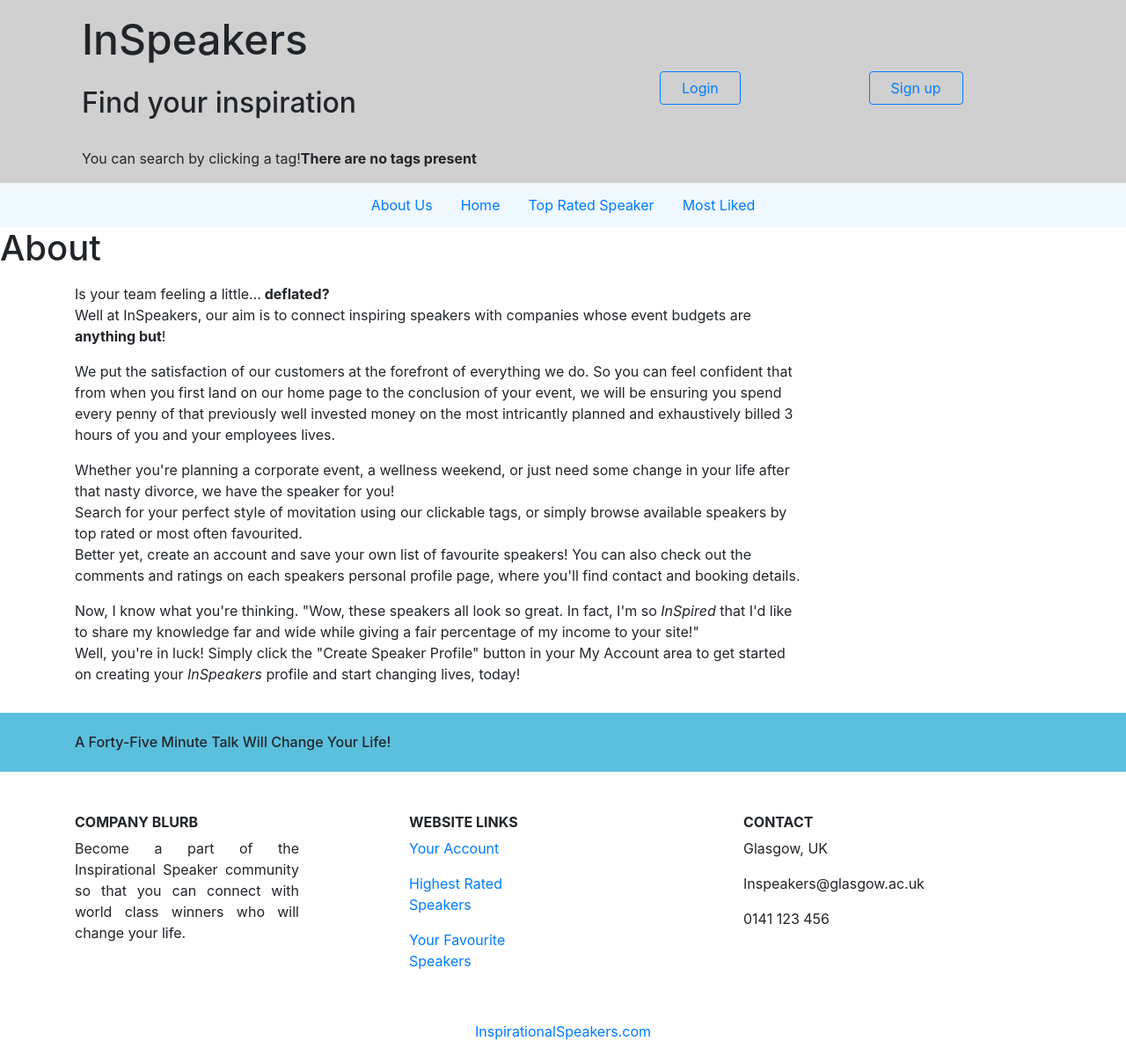
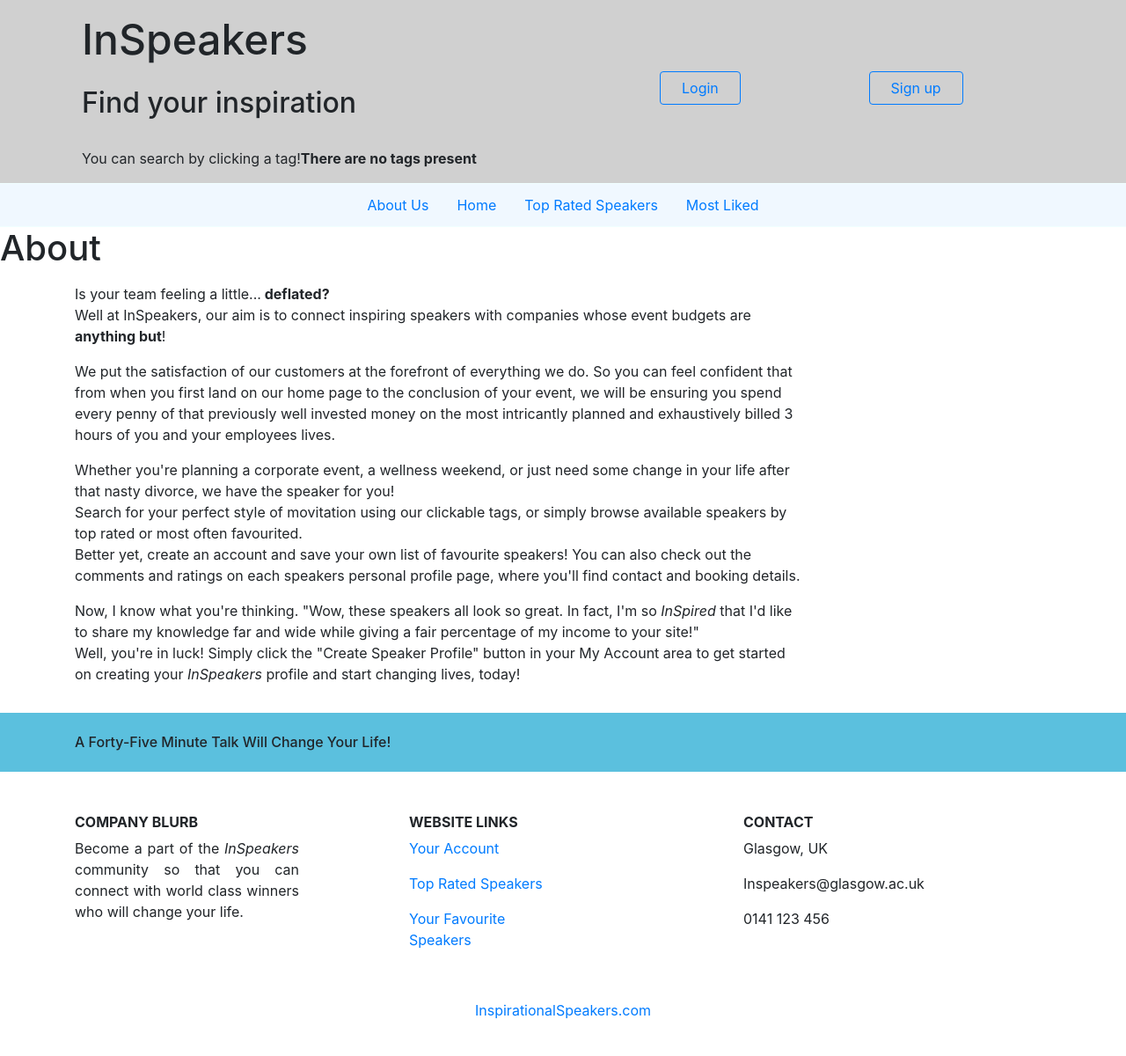
Before and after one commit to KateHickey26/PIMB, a Django app: page /inspeakers/about/ in a window 1280 px wide. Shown: the whole page at 88% size. After the commit the page ends 1158 px from the top, so only its background shows below. Run offline with Django 3.2, Linux system fonts and the light colour scheme; data that the repository does not hold is empty; some libraries are stand-ins or nearby versions.

Commit message:
wording edits

```diff
--- a/templates/inspeakers/base.html
+++ b/templates/inspeakers/base.html
@@ -77,7 +77,7 @@
                 <a class="nav-link" href="{% url 'inspeakers:home'%}">Home</a>
                 </li>
                 <li class="nav-item">
-                <a class="nav-link" href="{% url 'inspeakers:rate'%}">Top Rated Speaker</a>
+                <a class="nav-link" href="{% url 'inspeakers:rate'%}">Top Rated Speakers</a>
                 </li>
                 <li class="nav-item">
                 <a class="nav-link" href="{% url 'inspeakers:fav' %}">Most Liked</a>
@@ -107,7 +107,7 @@
         <div class="row mt-3 dark-grey-text">
             <div class="col-md-3 col-lg-4 col-xl-3 mb-4">
                 <h6 class="text-uppercase font-weight-bold">Company Blurb</h6>
-                <p class="text-justify"> Become a part of the Inspirational Speaker community so that you can connect
+                <p class="text-justify"> Become a part of the <i>InSpeakers</i> community so that you can connect
                     with world class winners who will change your life.</p>
             </div>
             <div class="col-md-3 col-lg-2 col-xl-2 mx-auto mb-4">
@@ -116,7 +116,7 @@
                     <a class="light-grey-text" href="#!">Your Account</a>
                 </p>
                 <p>
-                    <a class="light-grey-text" href="#!">Highest Rated Speakers</a>
+                    <a class="light-grey-text" href="#!">Top Rated Speakers</a>
                 </p>
                 <p>
                     <a class="light-grey-text" href="#!">Your Favourite Speakers</a>
```
